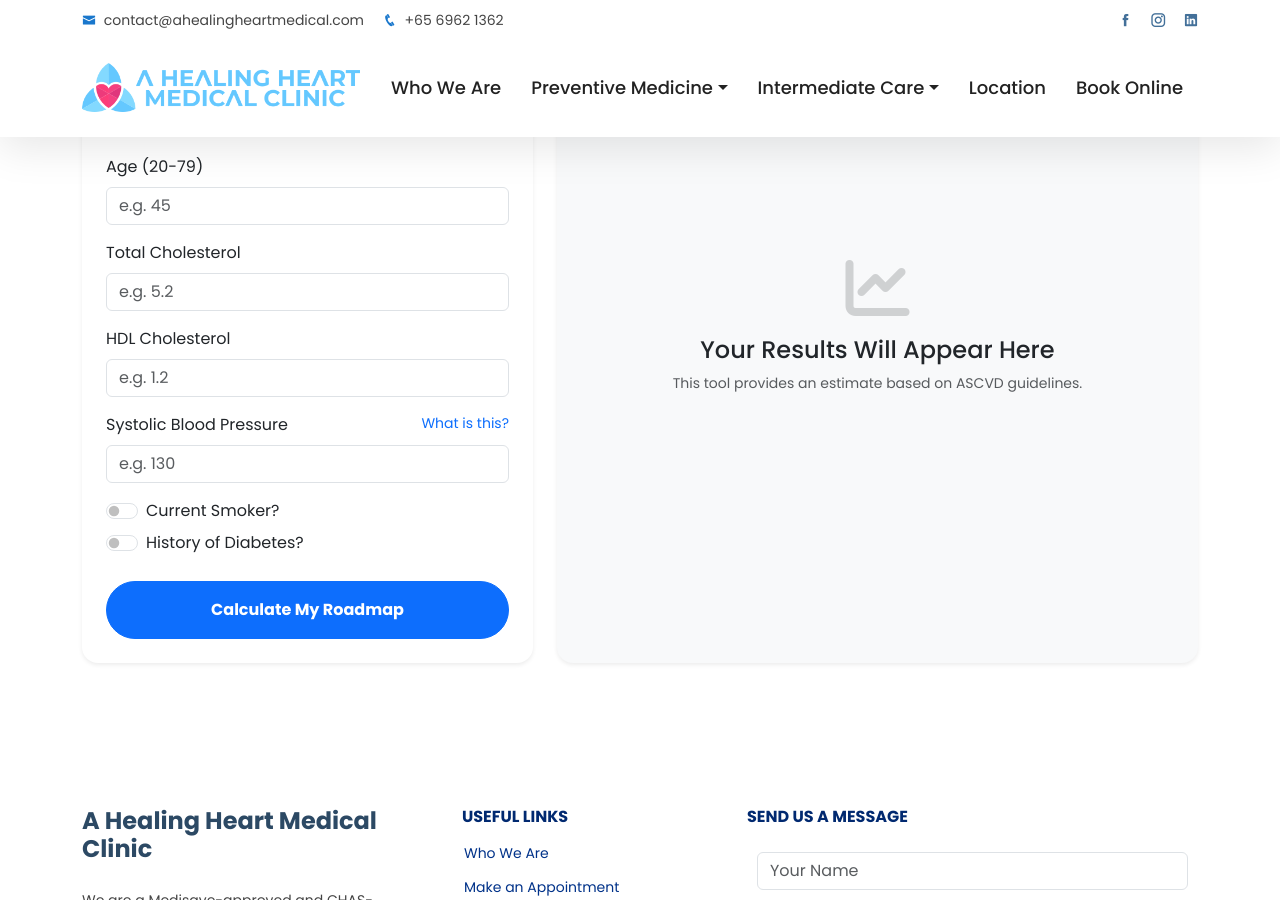
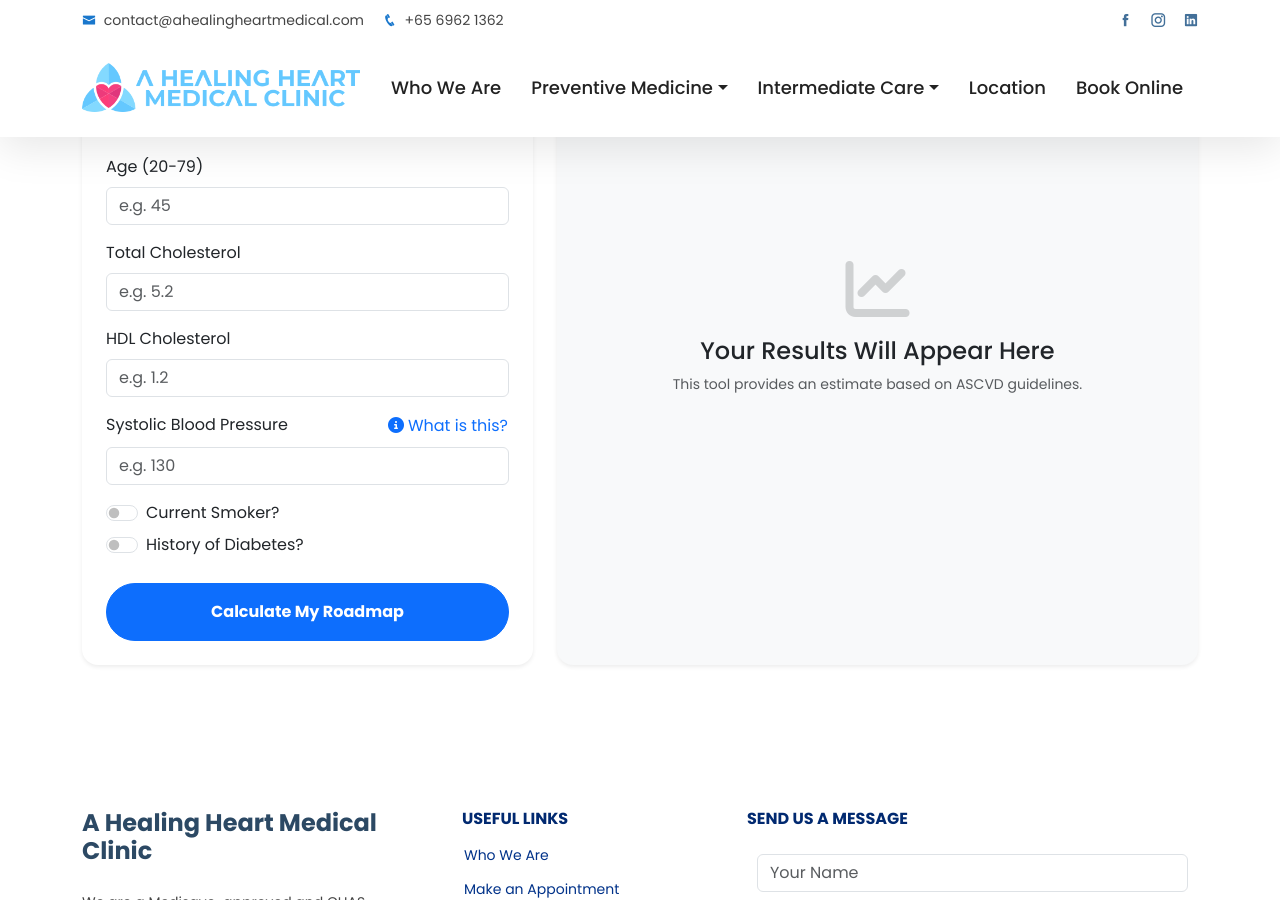
Before and after one commit to benchowsg/clinic, a Jekyll site: the page built from health-calculator.html, in a window 1280 px wide and 900 px high, scrolled down 321 px. Built offline with Jekyll 4.4.1, drawn with Linux system fonts in a browser that asks for light colours.

Commit message:
Update health-calculator.html

```diff
--- a/health-calculator.html
+++ b/health-calculator.html
@@ -43,13 +43,27 @@
               <input type="number" id="hdl" class="form-control" placeholder="e.g. 1.2">
             </div>
 
-            <div class="mb-3">
-              <label class="form-label d-flex justify-content-between">
-                Systolic Blood Pressure
-                <small class="text-primary" style="cursor:help;" title="The top number on your BP monitor">What is this?</small>
-              </label>
-              <input type="number" id="sbp" class="form-control" placeholder="e.g. 130">
-            </div>
+<div class="mb-3">
+  <label class="form-label d-flex justify-content-between">
+    <span>Systolic Blood Pressure</span>
+    <button type="button" class="btn btn-link p-0 text-decoration-none small" onclick="toggleBPInfo()">
+      <i class="fa-solid fa-circle-info me-1"></i>What is this?
+    </button>
+  </label>
+  <input type="number" id="sbp" class="form-control" placeholder="e.g. 130">
+
+  <div id="bpInfoBox" class="mt-2 d-none">
+    <div class="alert alert-light border small shadow-sm">
+      <strong>Systolic Pressure</strong> is the top number on your reading. It measures the force your heart exerts on artery walls each time it beats.
+      <hr class="my-1">
+      <ul class="mb-0 list-unstyled">
+        <li><span class="text-success">●</span> 120 or less: Normal</li>
+        <li><span class="text-warning">●</span> 130-139: Elevated</li>
+        <li><span class="text-danger">●</span> 140+: High</li>
+      </ul>
+    </div>
+  </div>
+</div>
 
             <div class="mb-4">
               <div class="form-check form-switch mb-2">
```
Also changed, not shown: other parts of health-calculator.html (+10 -0 lines).
